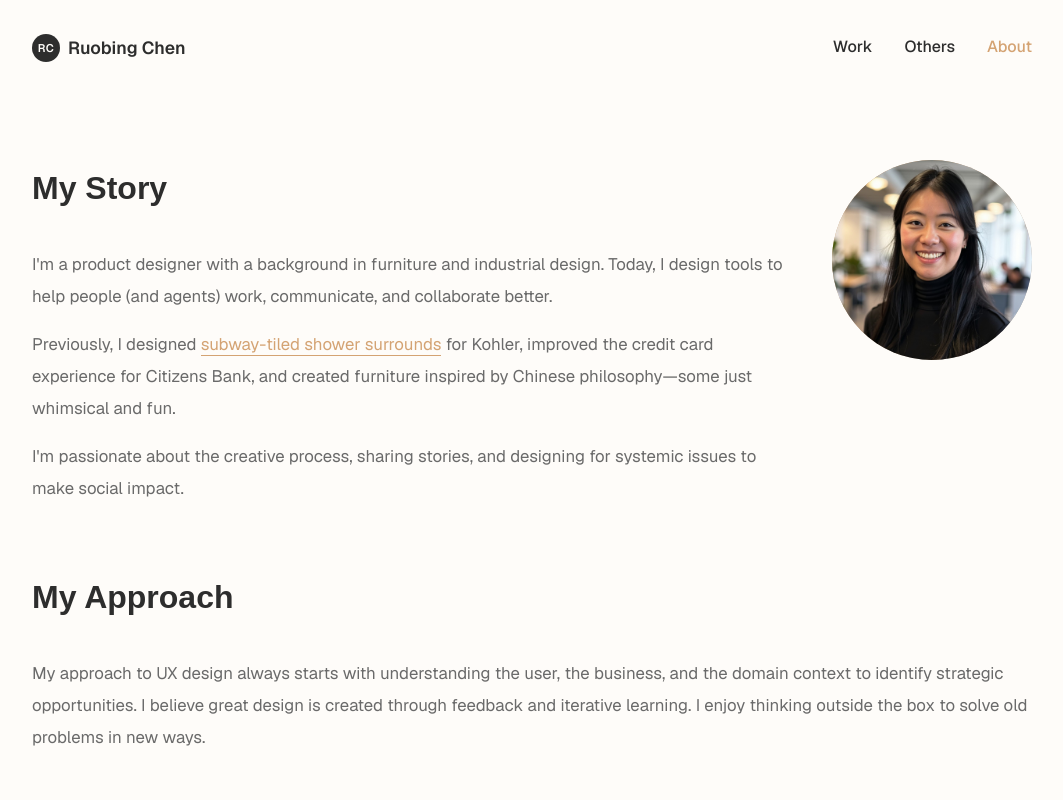
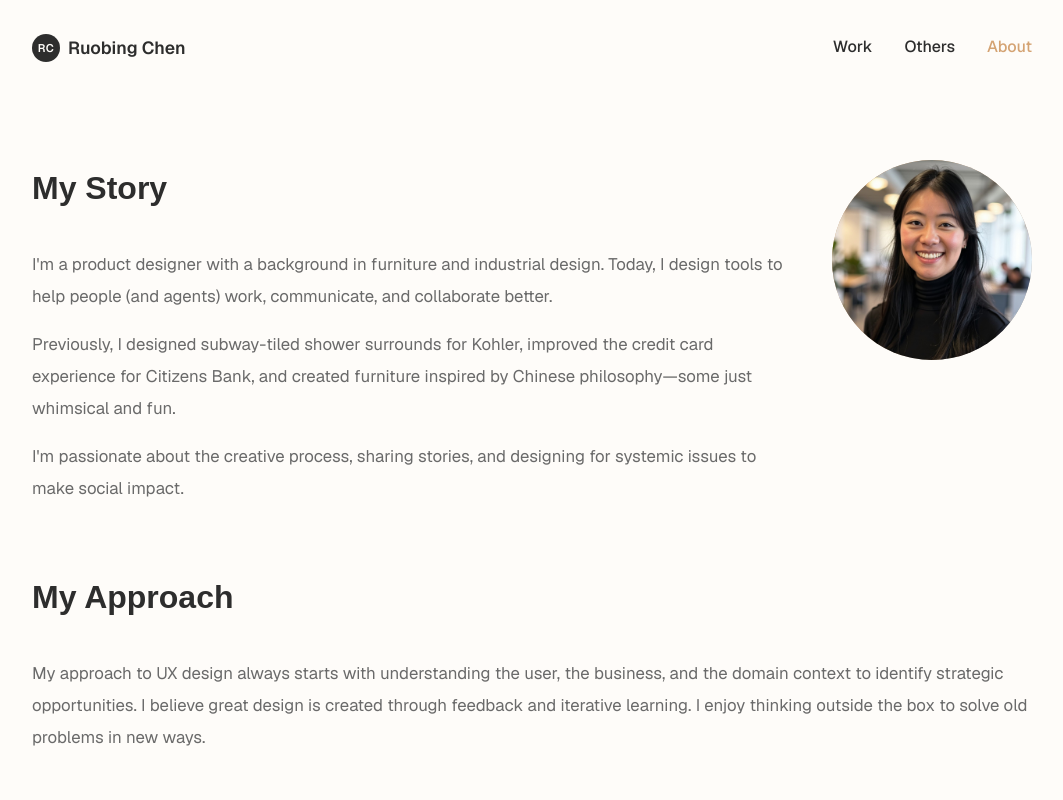
Before and after one commit to rochenc/portfolio-website, a website: page about.html in a window 1280 px wide. Shown: the top 800 px of the page, without its empty margins (108-1171 px from the left). Drawn offline with nearby package versions, Linux system fonts and the light colour scheme; a web font is replaced by a local one.

Commit message:
Remove shower surrounds link from about page

```diff
--- a/about.html
+++ b/about.html
@@ -103,7 +103,7 @@
                         I'm a product designer with a background in furniture and industrial design. Today, I design tools to help people (and agents) work, communicate, and collaborate better.
                     </p>
                     <p style="margin-bottom: 1rem; color: #6a6a6a; font-size: 1.05rem; line-height: 1.9;">
-                        Previously, I designed <a href="https://sterling.kohler.com/en/products/showering/shop-tub-and-shower-combos/traverse-60-x-30-vikrell-bath-shower-with-aging-in-place-backerboards-right-above-floor-drain-71570128?skuId=71570128-0" target="_blank" style="color: #d4a373; text-decoration: none; border-bottom: 1px solid #d4a373; transition: opacity 0.3s ease;" onmouseover="this.style.opacity='0.7'" onmouseout="this.style.opacity='1'">subway-tiled shower surrounds</a> for Kohler, improved the credit card experience for Citizens Bank, and created furniture inspired by Chinese philosophy—some just whimsical and fun.
+                        Previously, I designed subway-tiled shower surrounds for Kohler, improved the credit card experience for Citizens Bank, and created furniture inspired by Chinese philosophy—some just whimsical and fun.
                     </p>
                     <p style="margin-bottom: 0; color: #6a6a6a; font-size: 1.05rem; line-height: 1.9;">
                         I'm passionate about the creative process, sharing stories, and designing for systemic issues to make social impact.
```
